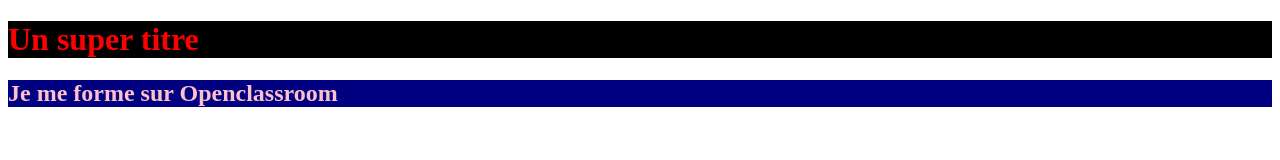
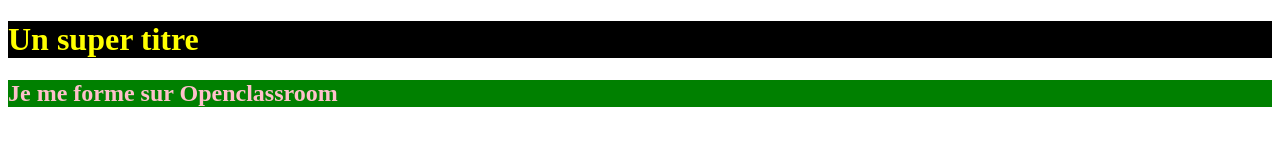
Before and after one commit to Doulro/OpenClassroomProject, a plain HTML site: page index.html in a window 1280 px wide. Drawn offline with Linux system fonts and the light colour scheme.

Commit message:
premier pull request du fichier css

```diff
--- a/style.css
+++ b/style.css
@@ -1,10 +1,10 @@
 h1 {
 
-   color: red;
+   color: yellow;
    background-color: black;
 }
 
 h2 {
    color: pink;
-   background-color: navy;
+   background-color: green;
 }
```
